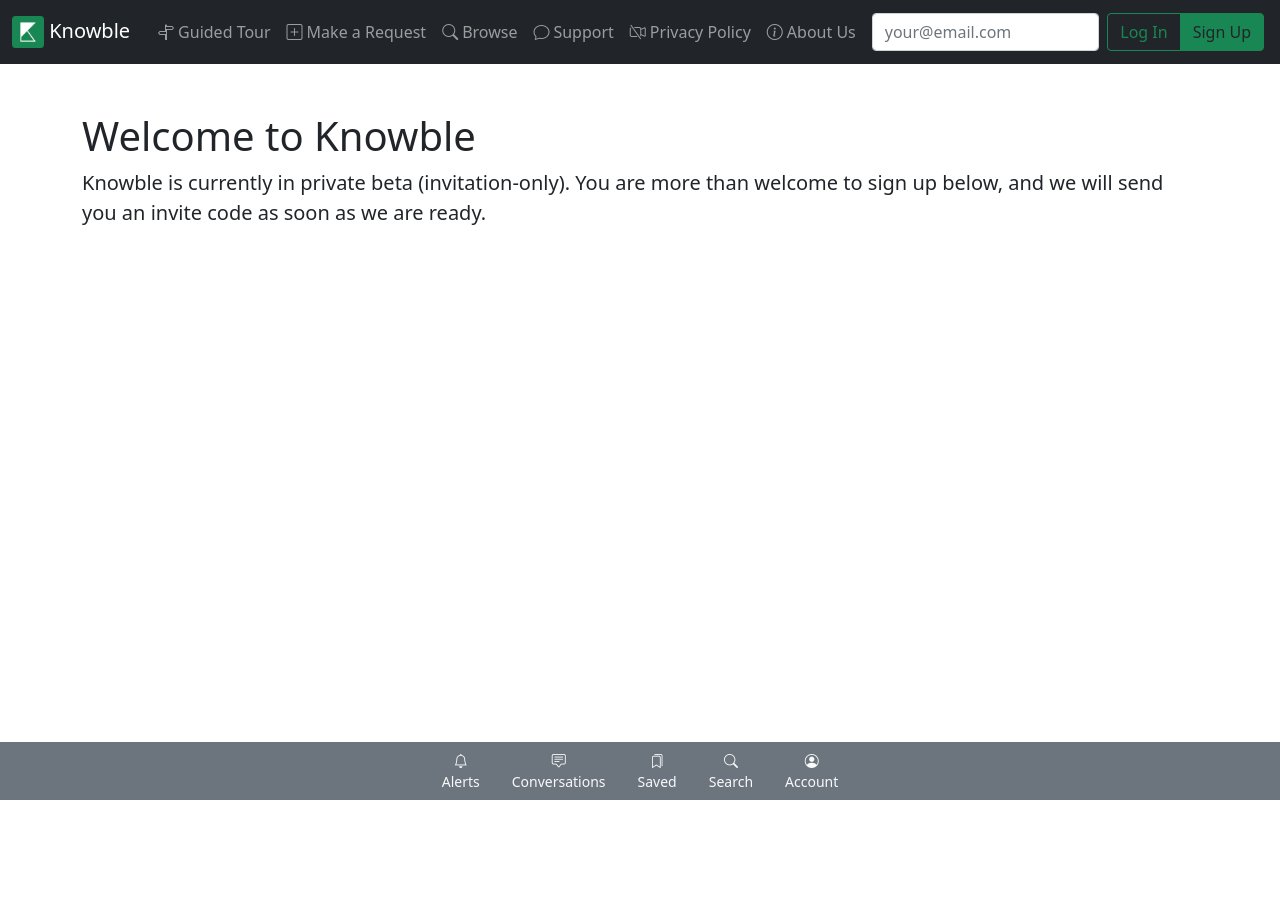
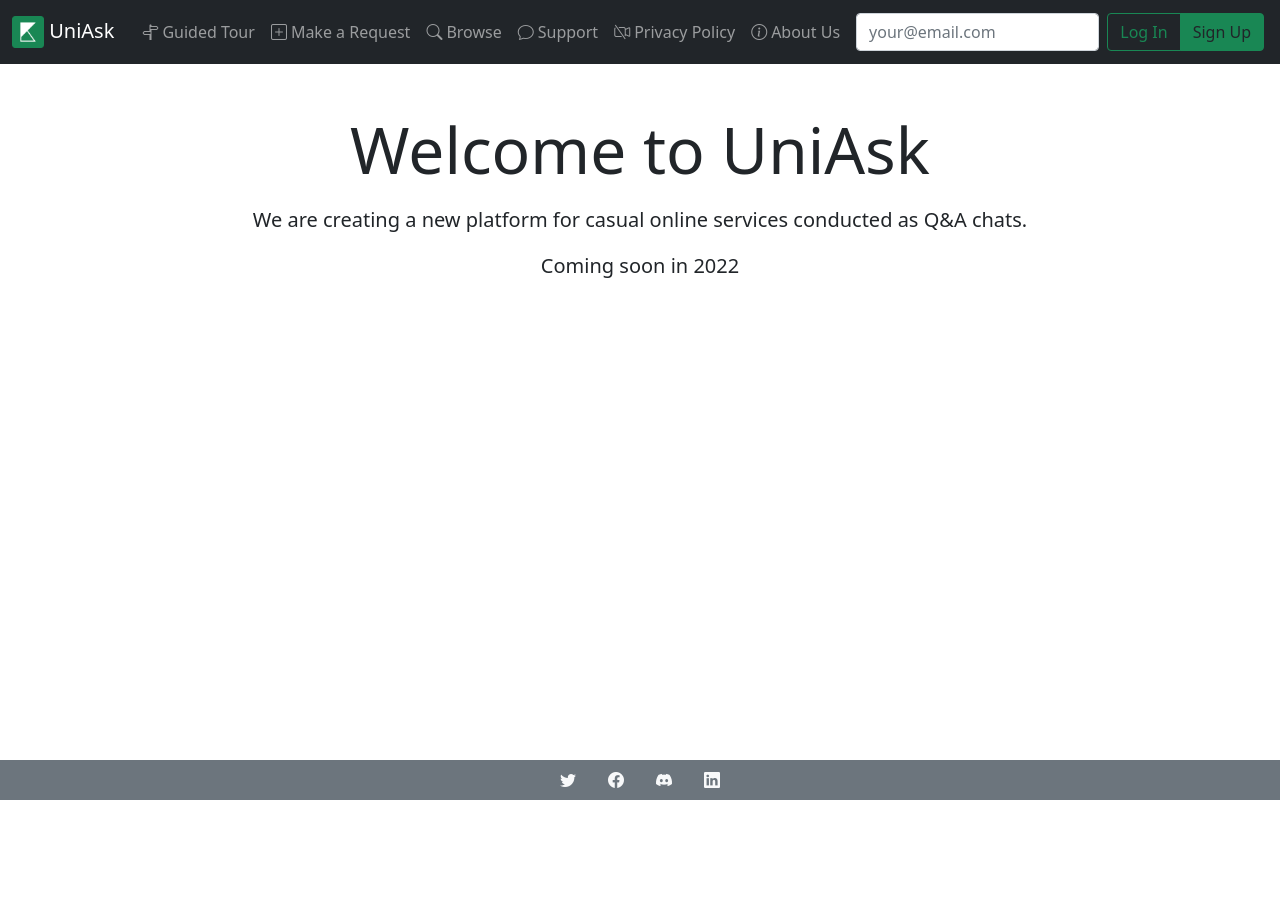
Before and after one commit to rlid/lumi, a Flask app: page / in a window 1280 px wide. Run offline with Flask 2, Linux system fonts and the light colour scheme; some libraries are stand-ins or nearby versions.

Commit message:
- renamed from Knowble to UniAsk - updated title/tagline, welcome text - added optional link argument to render_nav_item and render_nav_item_bottom for specifying the href directly

```diff
--- a/app/routes.py
+++ b/app/routes.py
@@ -1,4 +1,4 @@
-from flask import render_template
+from flask import render_template, redirect
 
 from app import app
 
@@ -30,7 +30,7 @@ def browse():
 
 @app.route('/support')
 def support():
-    return render_template("index.html", title="Support")
+    return redirect("https://discord.gg/xtXCScr9")
 
 
 @app.route('/privacy-policy')
@@ -40,7 +40,7 @@ def privacy_policy():
 
 @app.route('/about-us')
 def about_us():
-    return render_template("index.html", title="About Us")
+    return redirect("https://www.linkedin.com/company/knowbleapp")
 
 
 @app.route('/alerts')
@@ -68,6 +68,26 @@ def account():
     return render_template("index.html", title="Account")
 
 
+@app.route('/facebook')
+def facebook():
+    return redirect("https://fb.me/KnowbleApp")
+
+
+@app.route('/twitter')
+def twitter():
+    return redirect("https://twitter.com/KnowbleApp")
+
+
+@app.route('/linkedin')
+def linkedin():
+    return redirect("https://www.linkedin.com/company/knowbleapp")
+
+
+@app.route('/discord')
+def discord():
+    return redirect("https://discord.gg/xtXCScr9")
+
+
 @app.errorhandler(404)
 def page_not_found(e):
     return render_template("404.html", title="Page Not Found"), 404
--- a/app/templates/base.html
+++ b/app/templates/base.html
@@ -8,7 +8,7 @@
         {% block meta %}
             <meta charset="utf-8">
             <meta name="viewport" content="width=device-width, initial-scale=1">
-            {{ macros.ios_meta(app_title="Knowble") }}
+            {{ macros.ios_meta(app_title="UniAsk") }}
         {% endblock %}
 
         {% block links %}
@@ -16,7 +16,7 @@
             {{ macros.favicon_meta() }}
         {% endblock %}
 
-        <title>{% block title %}Knowble - {% if title %} {{ title }} {% else %} Casual knowledge discovery and sharing {% endif %} {% endblock %}</title>
+        <title>{% block title %}UniAsk - {% if title %}{{ title }}{% else %}Ask Anything You Need{% endif %}{% endblock %}</title>
 
         {% block head_appended %}
         {% endblock %}
--- a/app/templates/index.html
+++ b/app/templates/index.html
@@ -2,10 +2,10 @@
 
 {% block main %}
     <div class="container vh-100">
-        <div class="mt-5">
-            <h1>Welcome to Knowble</h1>
-            <p class="lead">Knowble is currently in private beta (invitation-only). You are more than welcome to sign up
-                below, and we will send you an invite code as soon as we are ready.</p>
+        <div class="text-center mt-5">
+            <h1 class="display-3"><strong>Welcome to UniAsk</strong></h1>
+            <p class="mt-3 fs-5">We are creating a new platform for casual online services conducted as Q&A chats.</p>
+            <p class="fs-5">Coming soon in 2022</p>
         </div>
     </div>
 {% endblock %}
--- a/app/templates/macros.html
+++ b/app/templates/macros.html
@@ -37,11 +37,11 @@
 {% endmacro %}
 
 
-{% macro render_nav_item(endpoint, text, icon) %}
+{% macro render_nav_item(endpoint, text, icon=None, link=None) %}
     {% set active = True if request.endpoint and request.endpoint == endpoint else False %}
     <li class="nav-item text-nowrap rounded btn-outline-success">
         <a class="nav-link text-center {% if active %}text-light{% endif %}"
-           href="{{ url_for(endpoint, **kwargs) }}">
+           href="{% if link %}{{ link }}{% else %}{{ url_for(endpoint, **kwargs) }}{% endif %}">
             {% if icon %}<i class="bi {{ icon }} me-1"></i>{% endif %}{{ text }}</a>
 
     </li>
@@ -54,7 +54,7 @@
             <a class='navbar-brand' href='{{ url_for('index') }}'>
                 <img src='{{ url_for('static', filename='apple-touch-icon.png') }}' width='32' height='32'
                      class='d-inline-block align-top' alt=''>
-                Knowble
+                UniAsk
             </a>
             <button class="navbar-toggler my-1" type="button" data-bs-toggle="collapse"
                     data-bs-target="#navbarSupportedContent"
@@ -66,9 +66,9 @@
                     {{ render_nav_item("guided_tour", "Guided Tour", "bi-signpost-split") }}
                     {{ render_nav_item("make_request", "Make a Request", "bi-plus-square") }}
                     {{ render_nav_item("browse", "Browse", "bi-search") }}
-                    {{ render_nav_item("support", "Support", "bi-chat") }}
+                    {{ render_nav_item("support", "Support", "bi-chat", link="https://discord.gg/xtXCScr9") }}
                     {{ render_nav_item("privacy_policy", "Privacy Policy", "bi-camera-video-off") }}
-                    {{ render_nav_item("about_us", "About Us", "bi-info-circle") }}
+                    {{ render_nav_item("about_us", "About Us", "bi-info-circle", link="https://www.linkedin.com/company/knowbleapp") }}
                 </ul>
                 <form class="ms-auto">
                     <ul class="navbar-nav">
@@ -101,13 +101,13 @@
         <footer>
             <ul class="nav justify-content-center mb-2">
                 <li class="nav-item"><a href="#" class="nav-link px-2 text-muted">How It Works</a></li>
-                <li class="nav-item"><a href="#" class="nav-link px-2 text-muted">Why Use Knowble?</a></li>
+                <li class="nav-item"><a href="#" class="nav-link px-2 text-muted">Why Use UniAsk?</a></li>
                 <li class="nav-item"><a href="#" class="nav-link px-2 text-muted">Community Guidelines</a></li>
                 <li class="nav-item"><a href="#" class="nav-link px-2 text-muted">Privacy Policy</a></li>
                 <li class="nav-item"><a href="#" class="nav-link px-2 text-muted">About Us</a></li>
             </ul>
             <div class="d-flex justify-content-between py-3 border-top">
-                <p class="text-muted">&copy; 2022 Knowble Ltd.</p>
+                <p class="text-muted">&copy; 2022 UniAsk by Knowble</p>
                 <ul class="list-unstyled d-flex">
                     <li class="ms-3"><a class="link-dark" href="#">
                         <i class="bi bi-twitter"></i>
@@ -129,11 +129,12 @@
 
 
 {# only visible if screen width is visible_from or more #}
-{% macro render_nav_item_bottom(endpoint, text, icon, visible_from=None) %}
+{% macro render_nav_item_bottom(endpoint, text=None, icon=None, visible_from=None, link=None) %}
     {% set active = True if request.endpoint and request.endpoint == endpoint else False %}
-    <li class="btn-sm btn-secondary text-center px-0 py-0 rounded-0 {% if active %}active{% endif %} {% if visible_from %}d-none d-{{ visible_from }}-block{% endif %}">
-        <a href="{{ url_for(endpoint, **kwargs) }}" class="nav-link text-light">{% if icon %}
-            <i class="bi {{ icon }}"></i>{% endif %}<br>{{ text }}</a>
+    <li class="btn-secondary {% if text %}btn-sm{% endif %} text-center px-0 py-0 rounded-0 {% if active %}active{% endif %} {% if visible_from %}d-none d-{{ visible_from }}-block{% endif %}">
+        <a href="{% if link %}{{ link }}{% else %}{{ url_for(endpoint, **kwargs) }}{% endif %}"
+           class="nav-link text-light">{% if icon %}
+            <i class="bi {{ icon }}"></i><br>{% endif %}{% if text %}{{ text }}{% endif %}</a>
     </li>
 {% endmacro %}
 
@@ -141,11 +142,17 @@
 {% macro render_navbar_bottom() %}
     <div class="container-fluid fixed-bottom bg-secondary">
         <ul class="nav justify-content-center">
+            {{ render_nav_item_bottom("twitter", link="https://twitter.com/KnowbleApp", icon="bi-twitter") }}
+            {{ render_nav_item_bottom("facebook", link="https://fb.me/KnowbleApp", icon="bi-facebook") }}
+            {{ render_nav_item_bottom("discord", link="https://discord.gg/xtXCScr9", icon="bi-discord") }}
+            {{ render_nav_item_bottom("linkedin", link="https://www.linkedin.com/company/knowbleapp", icon="bi-linkedin") }}
+            {#
             {{ render_nav_item_bottom("alerts", "Alerts", "bi-bell") }}
             {{ render_nav_item_bottom("conversations", "Conversations", "bi-chat-square-text") }}
-            {{ render_nav_item_bottom("saved", "Saved", "bi-bookmarks") }}
+            {{ render_nav_item_bottom("saved", "Saved", "bi-bookmark-check") }}
             {{ render_nav_item_bottom("search", "Search", "bi-search", "sm") }}
             {{ render_nav_item_bottom("account", "Account", "bi-person-circle", "md") }}
+            #}
         </ul>
     </div>
 {% endmacro %}
```
